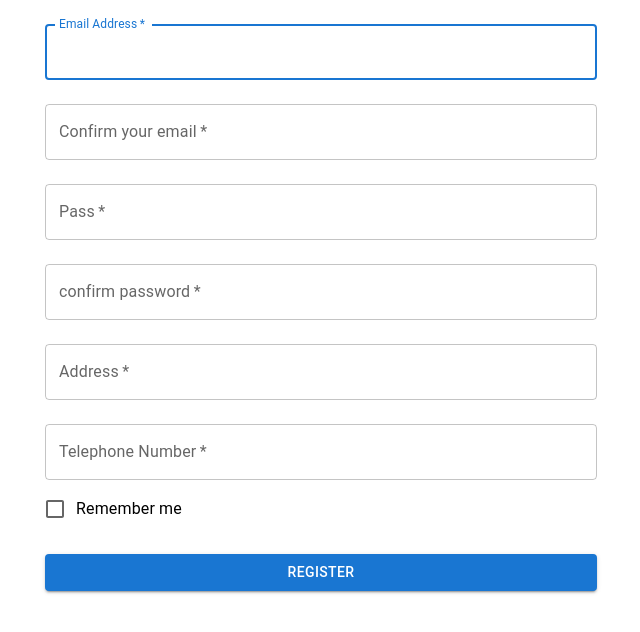
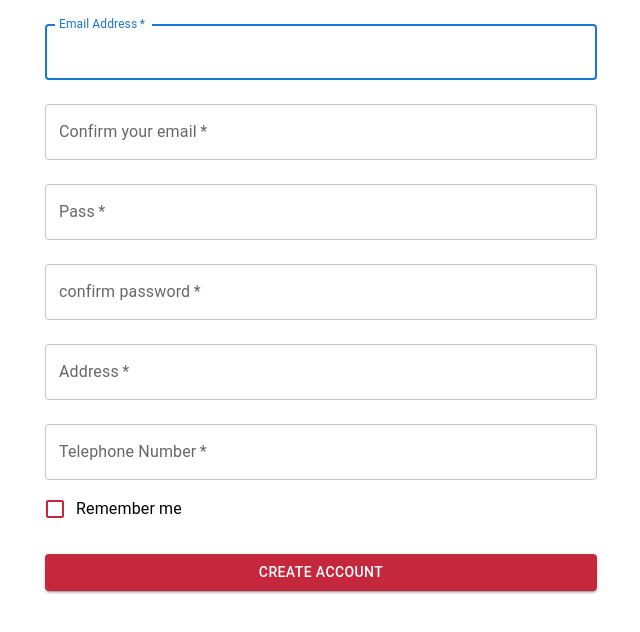
Before and after one commit to isabellahiggins/project_RWA, a Next.js app: page /newregister in a window 1280 px wide. Shown: the top 632 px of the page, without its empty margins (319-959 px from the left). Built offline with nearby package versions, Linux system fonts and the light colour scheme.

Commit message:
fixed login

```diff
--- a/src/app/api/login/route.js
+++ b/src/app/api/login/route.js
@@ -29,30 +29,17 @@ export async function GET(req, res) {
  // =================================================
 
   const { MongoClient } = require('mongodb');
-
-
   const url = 'mongodb://root:example@localhost:27017/';
-
   const client = new MongoClient(url);
-
-
-
-
-
   const dbName = 'app'; // database name
-
-
   await client.connect();
-
   console.log('Connected successfully to server');
-
   const db = client.db(dbName);
-
   const collection = db.collection('login'); // collection name
 
 
 
-  const findResult = await collection.find({"username": "sample@test.com"}).toArray();
+  const findResult = await collection.find({"username": email}).toArray();
 
   console.log('Found documents =>', findResult);
 
@@ -77,10 +64,6 @@ export async function GET(req, res) {
 
 
  //==========================================================
-
-
-
-
   // at the end of the process we need to send something back.
 
   return Response.json({ "data":"" + valid + ""})
--- a/src/app/api/newregister/route.js
+++ b/src/app/api/newregister/route.js
@@ -60,4 +60,5 @@ if(pass != confirmPass){
 
   //database call goes here at the end of the process we need to send something back.
   return Response.json({ success: true, message: "Registration completed successfuly" });
+
 }
--- a/src/app/newregister/page.js
+++ b/src/app/newregister/page.js
@@ -70,7 +70,6 @@ async function runDBCallAsync(url) {
     <Container maxWidth="sm">
     <Box sx={{ height: '100vh' }} >
       {message && <Alert severity={messageType}>{message}</Alert>}
-
     <Box component="form" onSubmit={handleSubmit} noValidate sx={{ mt: 1 }}>
 
     <TextField margin="normal"
@@ -139,18 +138,19 @@ async function runDBCallAsync(url) {
       ></TextField>
 
  <FormControlLabel
-      control={<Checkbox value="remember" color="primary" />}
+      control={<Checkbox value="remember" sx={{ color: 'rgb(197, 40, 61)', '&.Mui-checked': { color: 'rgb(255, 200, 87)'} }} />}
       label="Remember me"
 ></FormControlLabel>
+
 
 
     <Button
       type="submit"
       fullWidth
       variant="contained"
-      sx={{ mt: 3, mb: 2 }}
+      sx={{ mt: 3, mb: 2, bgcolor: 'rgb(197, 40, 61)' }}
     >
-      Register
+      Create Account
     </Button>
     </Box>
   </Box>
```
Also changed, not shown: src/app/page.js (+7 -52 lines). Lines whose indentation alone changed are shown as unchanged.
